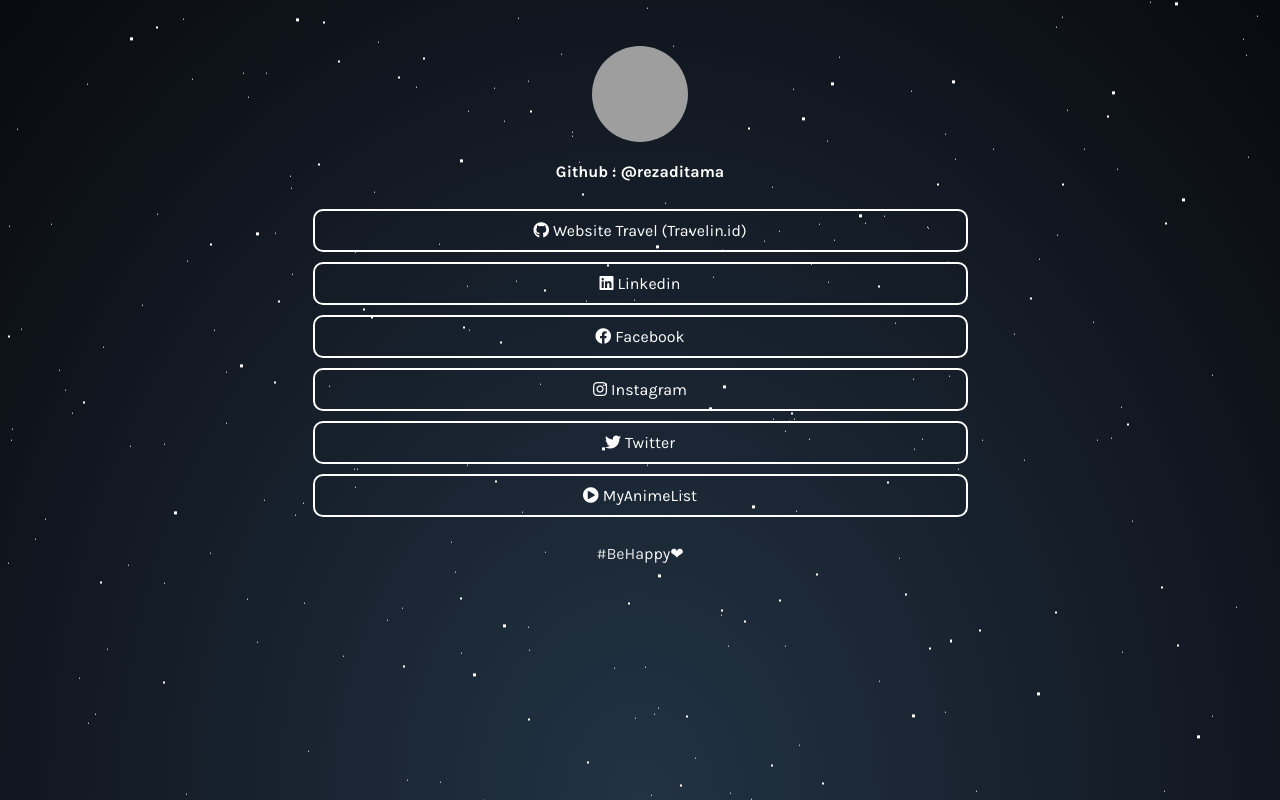
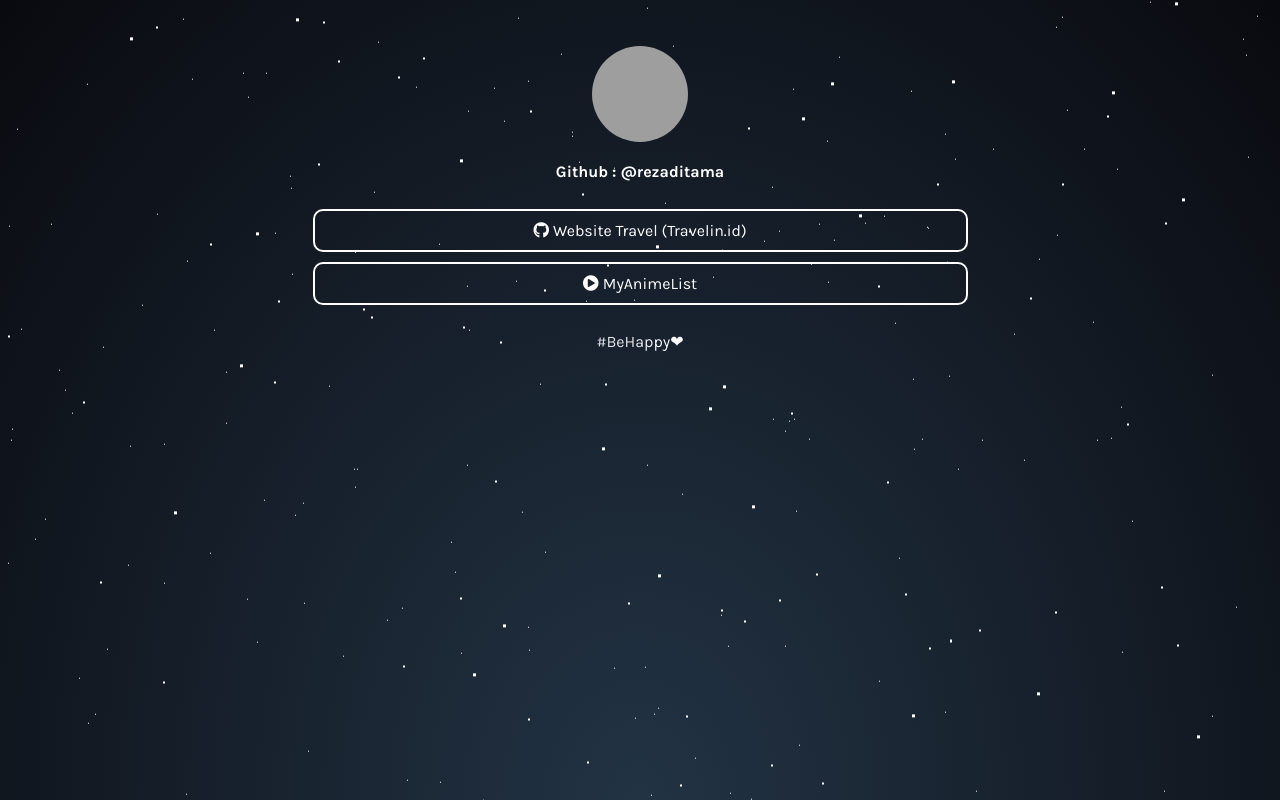
Before and after one commit to rezaditama/home, a plain HTML site: page index.html in a window 1280 px wide. Drawn offline with Linux system fonts and the light colour scheme; grey boxes are pictures that could not be loaded.

Commit message:
Update index.html

```diff
--- a/index.html
+++ b/index.html
@@ -47,18 +47,6 @@
       <a class="link" href="https://rezaditama.github.io/travelin.id/" target="_blank">
         <i class="fab fa-github">&nbsp;</i>Website Travel (Travelin.id)
       </a>
-      <a class="link" href="https://www.linkedin.com/in/rezaditama" target="_blank">
-        <i class="fab fa-linkedin">&nbsp;</i>Linkedin
-      </a>
-      <a class="link" href="https://www.facebook.com/rezaditama" target="_blank">
-        <i class="fab fa-facebook">&nbsp;</i>Facebook
-      </a>
-      <a class="link" href="https://www.instagram.com/rezaditama" target="_blank">
-        <i class="fab fa-instagram">&nbsp;</i>Instagram
-      </a>
-      <a class="link" href="https://twitter.com/rezaditama" target="_blank">
-        <i class="fab fa-twitter">&nbsp;</i>Twitter
-      </a>
       <a class="link" href="https://myanimelist.net/profile/rezaditama" target="_blank">
         <i class="fa fa-play-circle">&nbsp;</i>MyAnimeList
       </a>
```
